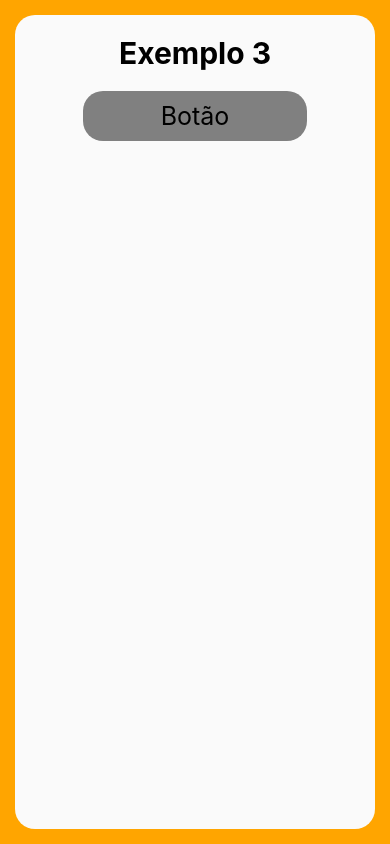
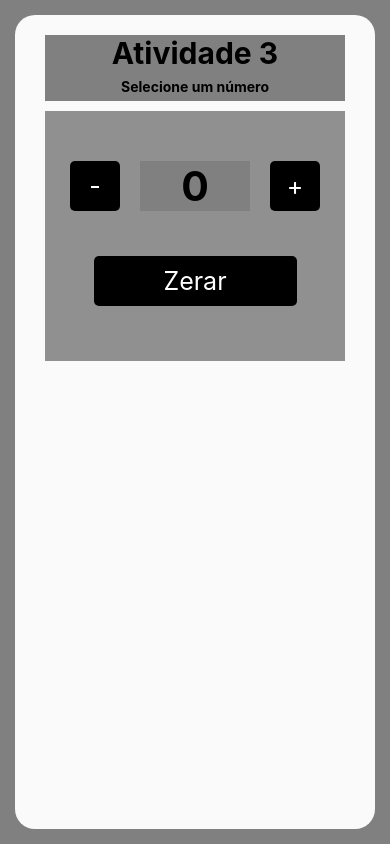
Before and after one commit to motaxyz/aula_expo, a React Native app: screen / in a window 390 px wide. Built offline with nearby package versions, Linux system fonts and the light colour scheme.

Commit message:
Atividade 3
Usando TouchableOpacity para zerar, adicionar e subtrair contador

```diff
--- a/App.js
+++ b/App.js
@@ -3,13 +3,14 @@ import { StyleSheet, View } from 'react-native';
 
 // import Mensagem from './src/ex2';
 // import Atividade1 from './src/atividade1';
+// import Exemplo3 from './src/ex3';
 
-import Exemplo3 from './src/ex3';
+import Atividade3 from './src/atividade3'
 
 export default function App() {
   return (
     <View style={styles.container}>
-      <Exemplo3 />
+      <Atividade3 />
       <StatusBar style="auto" />
     </View>
   );
@@ -18,7 +19,7 @@ export default function App() {
 const styles = StyleSheet.create({
   container: {
     flex: 1,
-    backgroundColor: '#ffa500',
+    backgroundColor: 'grey',
     alignItems: 'center',
     justifyContent: 'center',
     padding: 15,
--- /dev/null
+++ b/src/atividade3/index.js
@@ -0,0 +1,56 @@
+import { View, Text, TouchableOpacity } from "react-native";
+import { useState } from "react";
+
+import styles from './styles'
+
+export default function Exemplo3() {
+
+    const [numero, setNumero] = useState(0);
+
+    function mensagem() {
+        alert('Aula de React-Native');
+    }
+
+    function incrementar() {
+        setNumero(numero + 1)
+    }
+
+    function decrementar() {
+        setNumero(numero - 1)
+    }
+
+    function zerar() {
+        setNumero(0)
+    }
+
+    return (
+        <View style={styles.container}>
+
+
+
+            <Text style={styles.titulo}>Atividade 3</Text>
+
+            <Text style={styles.titulodiga}>Selecione um número</Text>
+
+            <View style={styles.box}>
+                <View style={styles.operacao}>
+
+                    <TouchableOpacity style={styles.botaomenos} onPress={() => decrementar()}>
+                        <Text style={styles.txtBotao}>-</Text>
+                    </TouchableOpacity>
+
+                    <Text style={styles.mostrarnumero}>{numero}</Text>
+
+                    <TouchableOpacity style={styles.botaomais} onPress={() => incrementar()}>
+                        <Text style={styles.txtBotao}>+</Text>
+                    </TouchableOpacity>
+                </View>
+
+                <TouchableOpacity style={styles.botao} onPress={() => zerar()}>
+                    <Text style={styles.txtBotao}>Zerar</Text>
+                </TouchableOpacity>
+
+            </View>
+        </View>
+    );
+}
--- /dev/null
+++ b/src/atividade3/styles.js
@@ -0,0 +1,95 @@
+import { StyleSheet } from "react-native-web";
+
+const styles = StyleSheet.create({
+    container: {
+        flex: 1,
+        backgroundColor: '#fafafa',
+        width: '100%',
+        borderRadius: 20,
+        alignItems: 'center',
+        padding: 20,
+    },
+
+    mostrarnumero: {
+        fontSize: 41,
+        fontWeight: 'bold',
+        textAlign: 'center',
+        backgroundColor: 'grey',
+        width: '300px',
+    },
+
+    titulo: {
+        fontSize: 30,
+        fontWeight: 'bold',
+        textAlign: 'center',
+        backgroundColor: 'grey',
+        width: '300px',
+    },
+
+    titulodiga: {
+        fontsize: 30,
+        textAlign: 'center',
+        fontWeight: 'bold',
+        backgroundColor: 'grey',
+        width: '300px',
+        height: '30px',
+        alignContent: 'center',
+        justifyContent: 'center',
+        marginBottom: 10,
+    },
+
+    txtBotao: {
+        fontSize: 25,
+        color: 'white',
+    },
+
+    botao: {
+        width: '70%',
+        padding: 10,
+        margin: 25,
+        backgroundColor: 'black',
+        justifyContent: 'center',
+        alignItems: 'center',
+        borderRadius: 5,
+    },
+
+    botaomais: {
+        width: '50px',
+        padding: 10,
+        margin: 20,
+        backgroundColor: 'black',
+        justifyContent: 'center',
+        alignItems: 'center',
+        borderRadius: 5
+    },
+
+    botaomenos: {
+        width: '50px',
+        padding: 10,
+        margin: 20,
+        backgroundColor: 'black',
+        alignItems: 'center',
+        justifyContent: 'center',
+        borderRadius: 5,
+    },
+
+    box: {
+        width: '300px',
+        height: '250px',
+        borderColor: 'black',
+        justifyContent: 'center',
+        alignItems: 'center',
+        backgroundColor: '#909090',
+        padding: 5,
+    },
+
+    operacao: {
+        width: '100%',
+        flexDirection: 'row',
+        alignItems: 'center',
+        justifyContent: 'space-evenly',
+    }
+
+});
+
+export default styles;
--- a/src/ex3/index.js
+++ b/src/ex3/index.js
@@ -1,12 +1,19 @@
 import { View, Text, TouchableOpacity } from "react-native";
+import { useState } from "react";
 
 import styles from './styles'
 
 export default function Exemplo3() {
 
+    const [numero, setNumero] = useState (0);
+
     function mensagem () {
         alert('Aula de React-Native');
        }
+
+    function incrementar() {
+        setNumero(numero + 1)
+    }
 
     return (
         <View style={styles.container}>
@@ -14,6 +21,10 @@ export default function Exemplo3() {
             <TouchableOpacity style={styles.botao} onPress={() => mensagem()}>
                 <Text style={styles.txtBotao}>Botão</Text>
             </TouchableOpacity>
+            <Text style={styles.titulo}>{numero}</Text>
+            <TouchableOpacity style={styles.botao} onPress={() => incrementar()}>
+                <Text style={styles.txtBotao}>Incrementar Número</Text>
+            </TouchableOpacity>
         </View>
-    )
+    );
 }
--- a/src/ex3/styles.js
+++ b/src/ex3/styles.js
@@ -17,13 +17,14 @@ const styles = StyleSheet.create({
         width: '70%',
         padding: 10,
         margin: 20,
-        backgroundColor: 'grey',
+        backgroundColor: 'black',
         justifyContent: 'center',
         alignItems: 'center',
         borderRadius: 20,
     },
     txtBotao: {
         fontSize: 25,
+        color: 'white',
     },
 });
 
```
